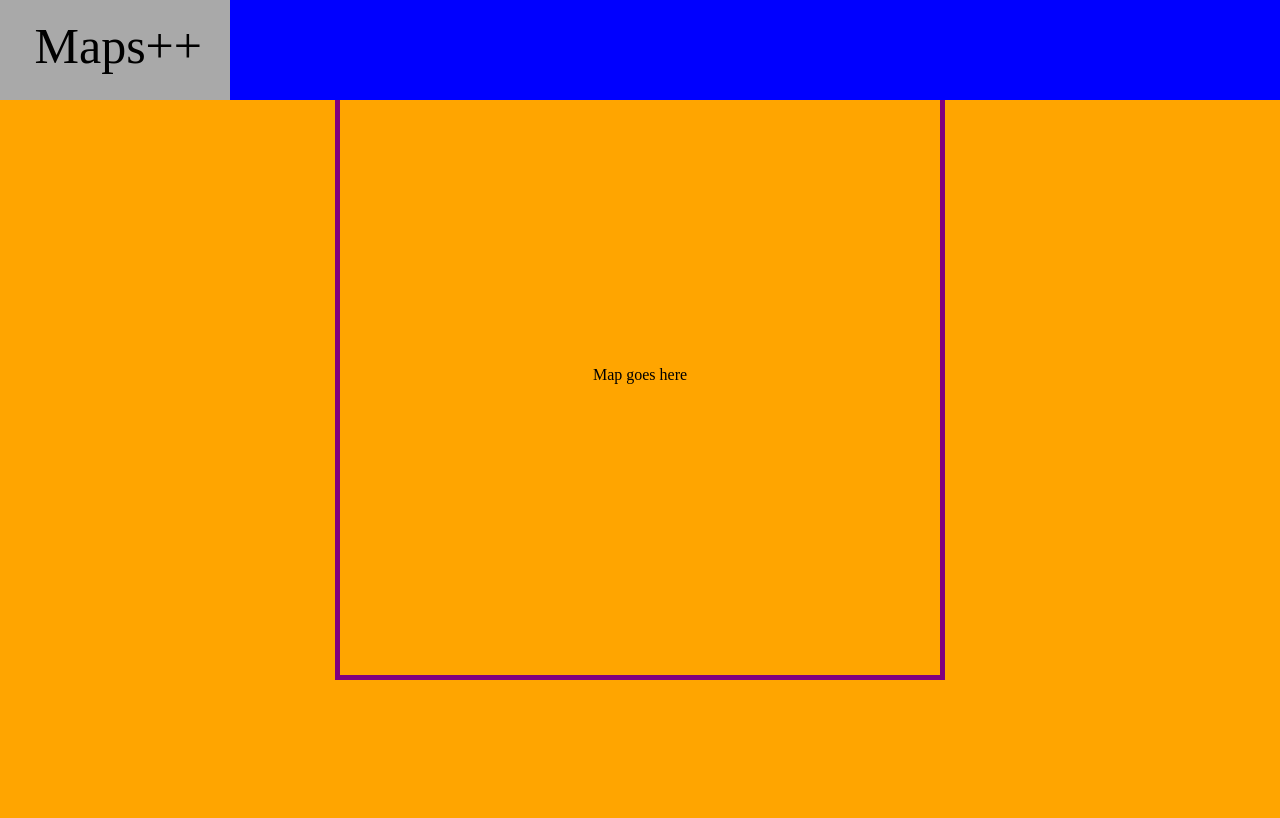
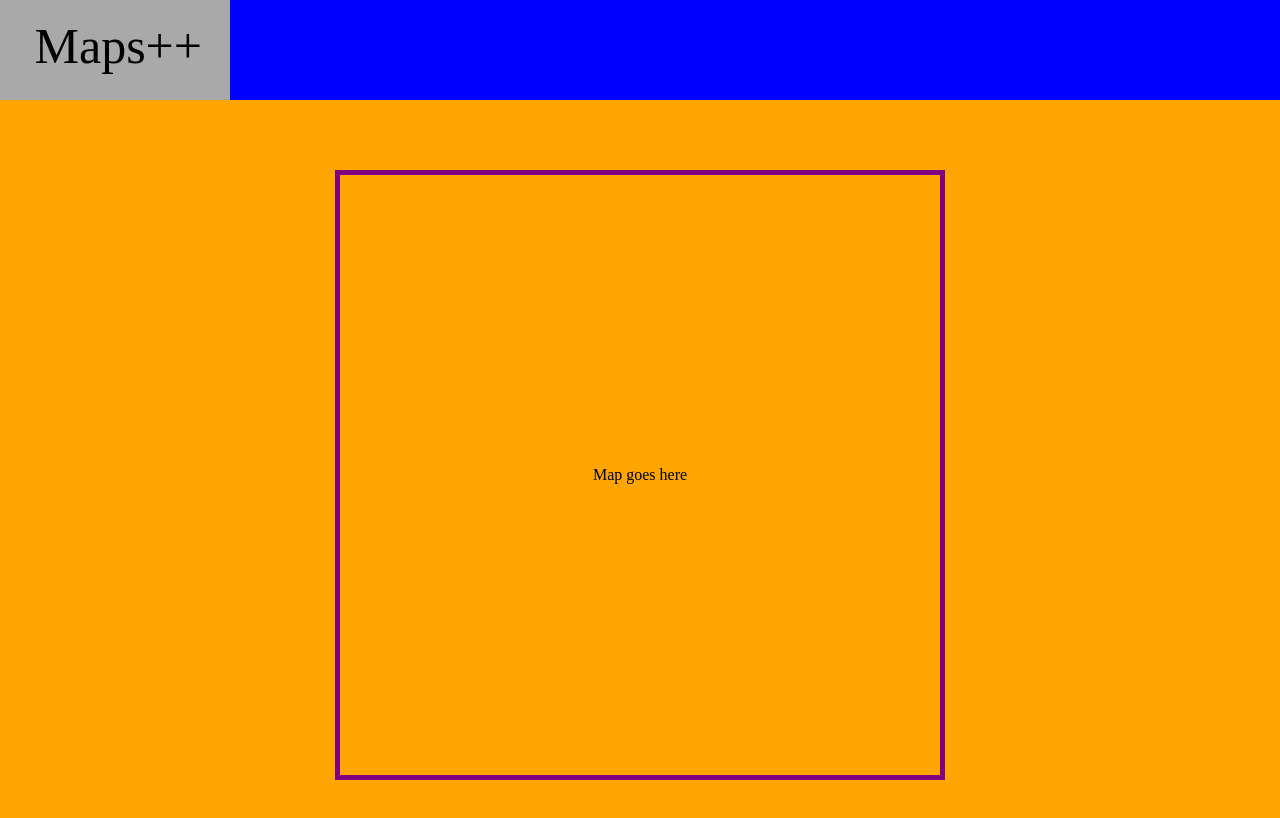
Before and after one commit to Dongjean/Maps, a React (Create React App) app in the folder mapsplusplus-front/: page / in a window 1280 px wide. Shown: the top 818 px of the page. Built offline with nearby package versions, Linux system fonts and the light colour scheme; the HTML template or start-up script is replaced by a standard one.

Commit message:
fixed visual bug with map placeholder display

```diff
--- a/mapsplusplus-front/src/CSS/MapInterfaceStyles.css
+++ b/mapsplusplus-front/src/CSS/MapInterfaceStyles.css
@@ -1,5 +1,5 @@
 .MapContainer {
-    margin: 50px;
+    margin: 150px;
     display: flex;
     align-items: center;
     justify-content: center;
```
